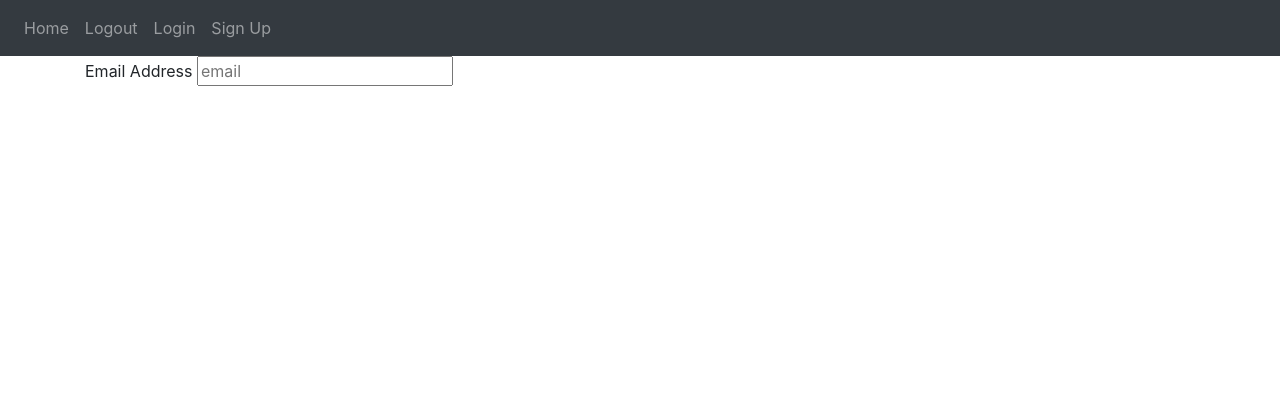
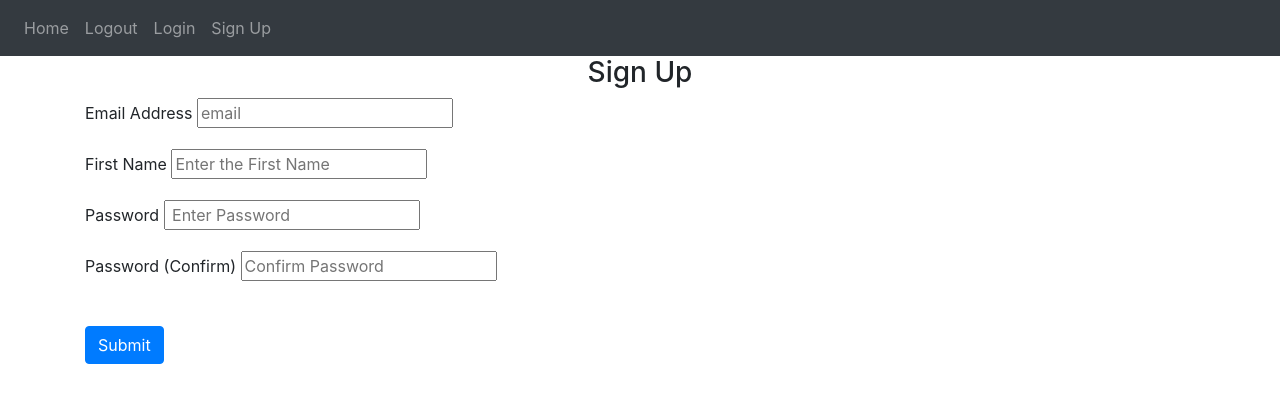
Before and after one commit to ArnashDhan/Odoo_Hackathon, a Flask app: page /sign-up in a window 1280 px wide. Shown: the top 403 px of the page. Run offline with Flask 3, Linux system fonts and the light colour scheme; some libraries are stand-ins or nearby versions.

Commit message:
some Changes

```diff
--- a/website/templates/signup.html
+++ b/website/templates/signup.html
@@ -1,12 +1,44 @@
 {% extends "base.html"%}{% block title %}Sign Up{% endblock %}
 
 {% block content %}
-<form method ="post">
+<form method ="POST">
+    <h3 align="center">Sign Up</h3>
     <div class="form-group">
         <label for="email">Email Address</label>
-        <input type="email" class="form=control" id ='email' name="email" placeholder="email"/>
-        </div>
+        <input
+        type="email"
+        class="form=control"
+        id ='email' name="email"
+        placeholder="email"/>
     </div>
+
+    <div class="form-group">
+        <label for="email">First Name</label>
+        <input
+        type="text"
+        class="form=control"
+        id ='firstname' name="firstname"
+        placeholder="Enter the First Name"/>
+    </div>
+
+    <div class="form-group">
+        <label for="password1">Password  </label>
+        <input
+        type="password"
+        class="form=control"
+        id ='password1' name="password1"
+        placeholder=" Enter Password"/>
+    </div>
+    <div class="form-group">
+        <label for="password2">Password (Confirm)</label>
+        <input
+        type="password"
+        class="form=control"
+        id ='password2' name="password2"
+        placeholder="Confirm Password"/>
+    </div>
+<br/>
+<button type="submit" class="btn btn-primary">Submit</button>
 </form>
 
 {% endblock %}
```
Also changed, not shown: website/templates/login.html (+24 -1 lines).
